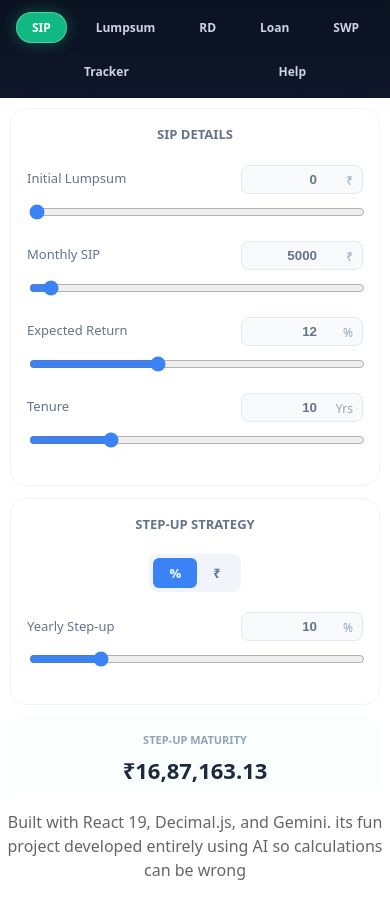
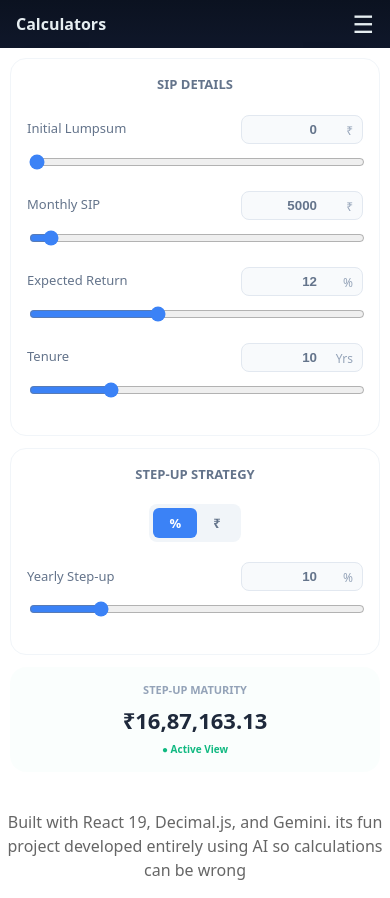
Before and after one commit to siddheshpdy/finCalculators, a React (Vite) app: page / in a window 390 px wide. Built offline with nearby package versions, Linux system fonts and the light colour scheme.

Commit message:
added support for lumpsum investments, added hamburger menu for mobile

```diff
--- a/src/components/WealthPlanner.jsx
+++ b/src/components/WealthPlanner.jsx
@@ -51,7 +51,10 @@ const Wealth = () => {
   const [deletedItem, setDeletedItem] = useState(null);
   const [showToast, setShowToast] = useState(false);
   const [showClearConfirmation, setShowClearConfirmation] = useState(false);
+  const [isMobileMenuOpen, setIsMobileMenuOpen] = useState(false);
+  const [investmentMode, setInvestmentMode] = useState('SIP'); // 'SIP', 'Lumpsum', 'Both'
   const fileInputRef = useRef(null);
+  const sidebarRef = useRef(null);
 
   useEffect(() => {
     setViewingId(null);
@@ -135,6 +138,11 @@ const Wealth = () => {
     setNavData(item.navData);
     setEditingId(item.id);
     setIsAddingFund(true);
+
+    // Determine mode based on values
+    if (item.inputs.amount > 0 && item.inputs.lumpsum > 0) setInvestmentMode('Both');
+    else if (item.inputs.lumpsum > 0) setInvestmentMode('Lumpsum');
+    else setInvestmentMode('SIP');
   };
 
   // Remove Fund
@@ -174,6 +182,20 @@ const Wealth = () => {
     setPortfolio([]);
     setShowClearConfirmation(false);
   };
+
+  // Close mobile menu when clicking outside
+  useEffect(() => {
+    const handleClickOutside = (event) => {
+      if (isMobileMenuOpen && sidebarRef.current && !sidebarRef.current.contains(event.target)) {
+        setIsMobileMenuOpen(false);
+      }
+    };
+
+    document.addEventListener('mousedown', handleClickOutside);
+    return () => {
+      document.removeEventListener('mousedown', handleClickOutside);
+    };
+  }, [isMobileMenuOpen]);
 
   // Export to CSV
   const downloadCSV = () => {
@@ -471,13 +493,21 @@ const Wealth = () => {
     <div className={styles.wealthPlannerRoot}>
       <div className={styles.mainContent}>
         {/* Left Sidebar */}
-        <aside className={styles.sidebar}>
-          <h2 className={styles.sidebarTitle}>Calculators</h2>
-          <div className={styles.sidebarMenu}>
+        <aside className={styles.sidebar} ref={sidebarRef}>
+          <div className={styles.sidebarHeader}>
+            <h2 className={styles.sidebarTitle}>Calculators</h2>
+            <button
+              className={styles.mobileMenuToggle}
+              onClick={() => setIsMobileMenuOpen(!isMobileMenuOpen)}
+            >
+              {isMobileMenuOpen ? '✕' : '☰'}
+            </button>
+          </div>
+          <div className={`${styles.sidebarMenu} ${isMobileMenuOpen ? styles.mobileMenuOpen : ''}`}>
             {['SIP', 'Lumpsum', 'RD', 'Loan', 'SWP', 'Tracker'].map(m => (
-              <button key={m} onClick={() => setCurrentMenu(m)} className={`${styles.sidebarBtn} ${currentMenu === m ? styles.sidebarBtnActive : ''}`}>{m}</button>
+              <button key={m} onClick={() => { setCurrentMenu(m); setIsMobileMenuOpen(false); }} className={`${styles.sidebarBtn} ${currentMenu === m ? styles.sidebarBtnActive : ''}`}>{m}</button>
             ))}
-            <button onClick={() => setCurrentMenu('Help')} className={`${styles.sidebarBtn} ${currentMenu === 'Help' ? styles.sidebarBtnActive : ''}`}>Help</button>
+            <button onClick={() => { setCurrentMenu('Help'); setIsMobileMenuOpen(false); }} className={`${styles.sidebarBtn} ${currentMenu === 'Help' ? styles.sidebarBtnActive : ''}`}>Help</button>
           </div>
         </aside>
 
@@ -583,7 +613,11 @@ const Wealth = () => {
                                 >
                                   <td>
                                     <span className={styles.fundName} title={item.fund.schemeName}>{item.fund.schemeName}</span>
-                                    <span className={styles.fundMeta}>{item.inputs.startDate}</span>
+                                    <span className={styles.fundMeta}>
+                                      {item.inputs.amount > 0 && `SIP: ₹${Number(item.inputs.amount).toLocaleString('en-IN')} | `}
+                                      {item.inputs.lumpsum > 0 && `Lumpsum: ₹${Number(item.inputs.lumpsum).toLocaleString('en-IN')} | `}
+                                      Start: {item.inputs.startDate}
+                                    </span>
                                   </td>
                                   <td data-label="Invested" style={{color: '#64748B'}}>
                                     ₹{Number(stats?.totalInvested || 0).toLocaleString('en-IN')}
@@ -620,7 +654,15 @@ const Wealth = () => {
                         </table>
                       </div>
                       <div className={styles.trackerActionRow}>
-                        <button onClick={() => { setIsAddingFund(true); setEditingId(null); setSelectedFund(null); setNavData([]); setSearchQuery(''); }} className={styles.addFundBtn}>+ Add Fund</button>
+                        <button onClick={() => {
+                          setIsAddingFund(true);
+                          setEditingId(null);
+                          setSelectedFund(null);
+                          setNavData([]);
+                          setSearchQuery('');
+                          setTrackerInputs({ startDate: '2020-01-01', amount: 5000, lumpsum: 0, stepUpPercent: 0, stepUpValue: 0 });
+                          setInvestmentMode('SIP');
+                        }} className={styles.addFundBtn}>+ Add Fund</button>
                         <button onClick={downloadCSV} className={styles.exportBtn}>Export CSV</button>
                         <button onClick={handleImportClick} className={styles.importBtn}>Import CSV</button>
                         <button onClick={() => setShowClearConfirmation(true)} className={styles.clearBtn}>Clear Portfolio</button>
@@ -681,10 +723,25 @@ const Wealth = () => {
                     <label className={styles.label}>Start Date</label>
                     <input type="date" value={trackerInputs.startDate} onChange={(e) => setTrackerInputs({...trackerInputs, startDate: e.target.value})} className={styles.dateInput} />
                   </div>
-                  <DualInput label="Monthly SIP" symbol="₹" value={trackerInputs.amount} min={0} max={100000} step={500}
-                    onChange={(v) => setTrackerInputs({ ...trackerInputs, amount: v })} />
-                  <DualInput label="Initial Lumpsum" symbol="₹" value={trackerInputs.lumpsum} min={0} max={1000000} step={5000}
-                    onChange={(v) => setTrackerInputs({ ...trackerInputs, lumpsum: v })} />
+
+                  <div className={styles.inputGroup}>
+                    <label className={styles.label}>Investment Type</label>
+                    <div className={styles.toggleWrapper} style={{ width: '100%', boxSizing: 'border-box', display: 'flex' }}>
+                      <button onClick={() => { setInvestmentMode('SIP'); setTrackerInputs(p => ({...p, lumpsum: 0, amount: p.amount || 5000})); }} className={`${styles.toggleBtn} ${investmentMode === 'SIP' ? styles.toggleBtnActive : ''}`} style={{flex: 1}}>SIP</button>
+                      <button onClick={() => { setInvestmentMode('Lumpsum'); setTrackerInputs(p => ({...p, amount: 0, lumpsum: p.lumpsum || 50000})); }} className={`${styles.toggleBtn} ${investmentMode === 'Lumpsum' ? styles.toggleBtnActive : ''}`} style={{flex: 1}}>Lumpsum</button>
+                      <button onClick={() => { setInvestmentMode('Both'); setTrackerInputs(p => ({...p, amount: p.amount || 5000, lumpsum: p.lumpsum || 50000})); }} className={`${styles.toggleBtn} ${investmentMode === 'Both' ? styles.toggleBtnActive : ''}`} style={{flex: 1}}>Both</button>
+                    </div>
+                  </div>
+
+                  {(investmentMode === 'SIP' || investmentMode === 'Both') && (
+                    <DualInput label="Monthly SIP" symbol="₹" value={trackerInputs.amount} min={0} max={100000} step={500}
+                      onChange={(v) => setTrackerInputs({ ...trackerInputs, amount: v })} />
+                  )}
+
+                  {(investmentMode === 'Lumpsum' || investmentMode === 'Both') && (
+                    <DualInput label="Initial Lumpsum" symbol="₹" value={trackerInputs.lumpsum} min={0} max={1000000} step={5000}
+                      onChange={(v) => setTrackerInputs({ ...trackerInputs, lumpsum: v })} />
+                  )}
 
                   <button onClick={handleAddToPortfolio} disabled={!selectedFund || trackerLoading} className={styles.addFundBtn} style={{ marginTop: '20px' }}>
                     {trackerLoading ? 'Loading...' : (editingId ? 'Update Portfolio' : 'Add to Portfolio')}
--- a/src/components/WealthPlanner.module.css
+++ b/src/components/WealthPlanner.module.css
@@ -21,6 +21,14 @@
   flex-direction: column;
   box-sizing: border-box;
   height: 100%;
+}
+
+.sidebarHeader {
+  display: block;
+}
+
+.mobileMenuToggle {
+  display: none;
 }
 
 .sidebarTitle {
@@ -192,36 +200,62 @@
   .sidebar {
     width: 100%;
     height: auto;
-    padding: 12px 16px;
-    flex-direction: row;
-    align-items: center;
-    gap: 16px;
+    padding: 0;
+    flex-direction: column;
+    align-items: stretch;
+    gap: 0;
     flex-shrink: 0;
   }
 
+  .sidebarHeader {
+    display: flex;
+    justify-content: space-between;
+    align-items: center;
+    padding: 12px 16px;
+  }
+
   .sidebarTitle {
-    display: none;
+    display: block;
+    margin: 0;
+    font-size: 16px;
+  }
+
+  .mobileMenuToggle {
+    display: block;
+    background: transparent;
+    border: none;
+    color: #E6EEF1;
+    font-size: 24px;
+    cursor: pointer;
+    padding: 0;
+    line-height: 1;
   }
 
   .sidebarMenu {
-    flex-direction: row;
+    display: flex;
+    flex-direction: column;
+    width: 100%;
+    padding: 0 16px;
+    box-sizing: border-box;
+    max-height: 0;
+    opacity: 0;
+    overflow: hidden;
+    transition: max-height 0.3s ease-in-out, opacity 0.3s ease-in-out, padding 0.3s ease;
     margin-top: 0;
-    overflow-x: auto;
-    width: 100%;
-    padding-bottom: 0;
-    -ms-overflow-style: none;
-    scrollbar-width: none;
   }
 
-  .sidebarMenu::-webkit-scrollbar {
-    display: none;
+  .mobileMenuOpen {
+    max-height: 500px;
+    opacity: 1;
+    padding-bottom: 16px;
   }
 
   .sidebarBtn {
-    white-space: nowrap;
-    flex: 0 0 auto;
-    font-size: 14px;
-    padding: 8px 16px;
+    width: 100%;
+    text-align: left;
+    margin-bottom: 0;
+    padding: 12px 16px;
+    border-radius: 8px;
   }
 
   .sidebarBtnActive {
@@ -246,15 +280,7 @@
 }
 
 @media (max-width: 400px) {
-  .sidebarMenu {
-    flex-wrap: wrap;
-    overflow-x: visible;
-    justify-content: center;
-  }
-
   .sidebarBtn {
-    flex: 1 1 auto;
-    text-align: center;
     font-size: 12px;
     padding: 6px 8px;
   }
```
